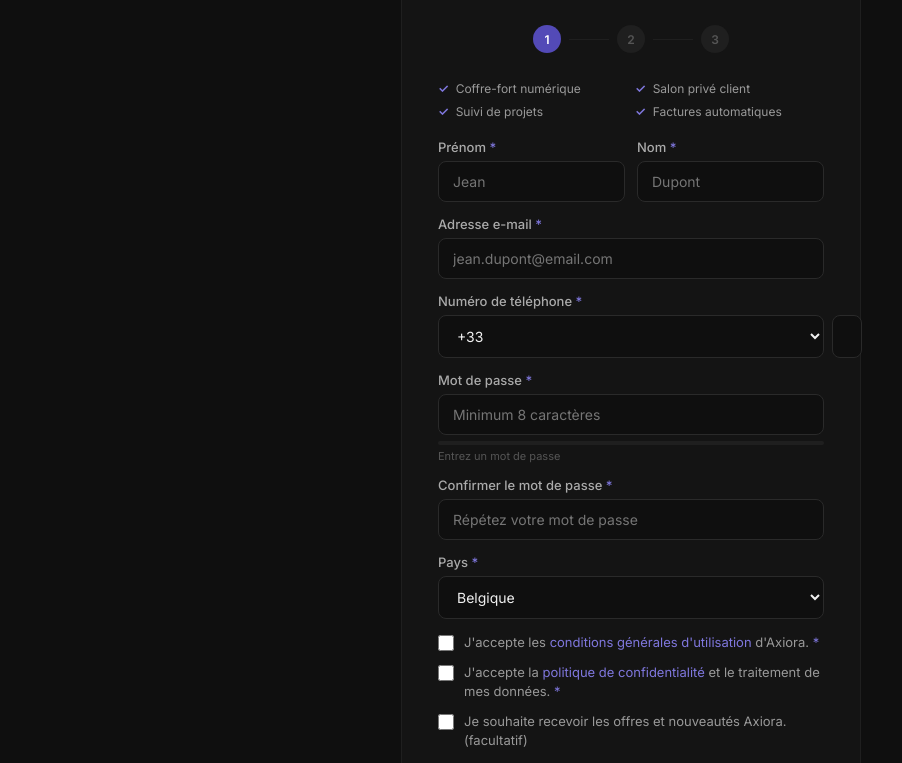
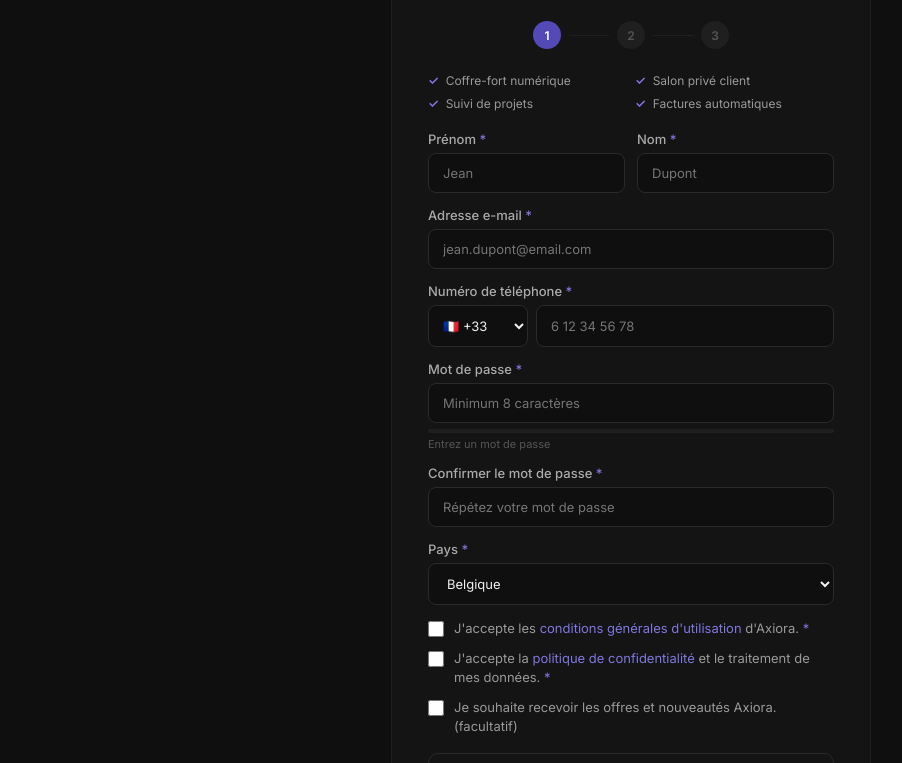
Before and after one commit to horacionancy43-ux/axiora, a website: page inscription.html in a window 1280 px wide. Shown: the part 242-1005 px from the top of the page, without its empty margins (9-911 px from the left). Drawn offline with Linux system fonts and the light colour scheme.

Commit message:
Inscription refaite proprement

```diff
--- a/inscription.html
+++ b/inscription.html
@@ -19,19 +19,22 @@
     .main { flex: 1; display: flex; align-items: center; justify-content: center; padding: 40px 20px; }
     .card {
       background: #141414; border: 1px solid #1f1f1f; border-radius: 16px;
-      padding: 36px; width: 100%; max-width: 460px;
+      padding: 36px; width: 100%; max-width: 480px;
     }
-    .card-header { text-align: center; margin-bottom: 28px; }
+    .card-header { text-align: center; margin-bottom: 24px; }
     .card-icon { font-size: 36px; margin-bottom: 12px; }
     .card-header h1 { font-size: 22px; font-weight: 600; margin-bottom: 6px; }
     .card-header p { font-size: 14px; color: #777; }
 
-    .steps { display: flex; align-items: center; justify-content: center; gap: 8px; margin-bottom: 28px; }
+    .steps { display: flex; align-items: center; justify-content: center; gap: 8px; margin-bottom: 24px; }
     .step { width: 28px; height: 28px; border-radius: 50%; display: flex; align-items: center; justify-content: center; font-size: 12px; font-weight: 600; }
     .step.active { background: #534AB7; color: #fff; }
-    .step.done { background: #1D9E75; color: #fff; }
     .step.pending { background: #1f1f1f; color: #555; }
     .step-line { flex: 1; height: 1px; background: #1f1f1f; max-width: 40px; }
+
+    .benefits { display: grid; grid-template-columns: 1fr 1fr; gap: 8px; margin-bottom: 20px; }
+    .benefit { display: flex; align-items: center; gap: 7px; font-size: 12px; color: #999; }
+    .benefit::before { content: "✓"; color: #7F77DD; font-weight: 600; }
 
     .form-row { display: grid; grid-template-columns: 1fr 1fr; gap: 12px; }
     .form-group { margin-bottom: 14px; }
@@ -40,12 +43,26 @@
     .form-group input, .form-group select {
       width: 100%; padding: 11px 14px; background: #0f0f0f;
       border: 1px solid #2a2a2a; border-radius: 8px; color: #f0f0f0;
-      font-size: 14px; font-family: 'Inter', sans-serif; outline: none; transition: border-color .2s;
+      font-size: 13px; font-family: 'Inter', sans-serif; outline: none; transition: border-color .2s;
     }
     .form-group input:focus, .form-group select:focus { border-color: #534AB7; }
     .form-group select option { background: #141414; }
-    .phone-row { display: flex; gap: 8px; }
-    .phone-prefix { width: 75px; flex-shrink: 0; font-size: 13px; }
+
+    .phone-group { display: flex; gap: 8px; align-items: stretch; }
+    .phone-group select {
+      width: 100px; flex-shrink: 0; padding: 11px 10px;
+      background: #0f0f0f; border: 1px solid #2a2a2a; border-radius: 8px;
+      color: #f0f0f0; font-size: 13px; font-family: 'Inter', sans-serif;
+      outline: none; transition: border-color .2s; cursor: pointer;
+    }
+    .phone-group select:focus { border-color: #534AB7; }
+    .phone-group input {
+      flex: 1; padding: 11px 14px; background: #0f0f0f;
+      border: 1px solid #2a2a2a; border-radius: 8px; color: #f0f0f0;
+      font-size: 13px; font-family: 'Inter', sans-serif; outline: none;
+      transition: border-color .2s; min-width: 0;
+    }
+    .phone-group input:focus { border-color: #534AB7; }
 
     .password-strength { margin-top: 6px; }
     .strength-bar { height: 4px; background: #1f1f1f; border-radius: 99px; overflow: hidden; margin-bottom: 4px; }
@@ -71,6 +88,7 @@
       font-family: 'Inter', sans-serif; transition: background .2s;
     }
     .btn-submit:hover { background: #6B62D4; }
+    .btn-submit:disabled { background: #333; cursor: not-allowed; }
 
     .divider { display: flex; align-items: center; gap: 12px; margin: 20px 0; }
     .divider::before, .divider::after { content: ''; flex: 1; height: 1px; background: #1f1f1f; }
@@ -84,12 +102,6 @@
 
     .login-link { text-align: center; margin-top: 20px; font-size: 14px; color: #777; }
     .login-link a { color: #7F77DD; text-decoration: none; font-weight: 500; }
-
-    .benefits {
-      display: grid; grid-template-columns: 1fr 1fr; gap: 8px; margin-bottom: 20px;
-    }
-    .benefit { display: flex; align-items: center; gap: 7px; font-size: 12px; color: #999; }
-    .benefit::before { content: "✓"; color: #7F77DD; font-weight: 600; }
 
     footer { padding: 20px 40px; text-align: center; border-top: 1px solid #1f1f1f; }
     .footer-copy { font-size: 12px; color: #444; }
@@ -127,29 +139,30 @@
       <div class="form-row">
         <div class="form-group">
           <label>Prénom <span class="req">*</span></label>
-          <input type="text" placeholder="Jean">
+          <input type="text" id="prenom" placeholder="Jean">
         </div>
         <div class="form-group">
           <label>Nom <span class="req">*</span></label>
-          <input type="text" placeholder="Dupont">
+          <input type="text" id="nom" placeholder="Dupont">
         </div>
       </div>
 
       <div class="form-group">
         <label>Adresse e-mail <span class="req">*</span></label>
-        <input type="email" placeholder="jean.dupont@email.com">
+        <input type="email" id="email" placeholder="jean.dupont@email.com">
       </div>
 
       <div class="form-group">
         <label>Numéro de téléphone <span class="req">*</span></label>
-        <div class="phone-row">
-          <select class="phone-prefix">
-            <option>+33</option>
-            <option>+32</option>
-            <option>+41</option>
-            <option>+1</option>
+        <div class="phone-group">
+          <select id="indicatif">
+            <option value="+33">🇫🇷 +33</option>
+            <option value="+32">🇧🇪 +32</option>
+            <option value="+41">🇨🇭 +41</option>
+            <option value="+1">🇨🇦 +1</option>
+            <option value="+44">🇬🇧 +44</option>
           </select>
-          <input type="tel" placeholder="06 12 34 56 78" style="flex:1;">
+          <input type="tel" id="telephone" placeholder="6 12 34 56 78">
         </div>
       </div>
 
@@ -164,12 +177,12 @@
 
       <div class="form-group">
         <label>Confirmer le mot de passe <span class="req">*</span></label>
-        <input type="password" placeholder="Répétez votre mot de passe">
+        <input type="password" id="pwd-confirm" placeholder="Répétez votre mot de passe">
       </div>
 
       <div class="form-group">
         <label>Pays <span class="req">*</span></label>
-        <select>
+        <select id="pays">
           <option>France</option>
           <option selected>Belgique</option>
           <option>Suisse</option>
@@ -180,11 +193,11 @@
 
       <div class="checkboxes">
         <div class="check-item">
-          <input type="checkbox">
+          <input type="checkbox" id="cgu">
           <span>J'accepte les <a href="/contact">conditions générales d'utilisation</a> d'Axiora. <span class="req">*</span></span>
         </div>
         <div class="check-item">
-          <input type="checkbox">
+          <input type="checkbox" id="rgpd">
           <span>J'accepte la <a href="/apropos">politique de confidentialité</a> et le traitement de mes données. <span class="req">*</span></span>
         </div>
         <div class="check-item">
@@ -221,9 +234,12 @@
   </footer>
 
   <script>
+    const API_URL = 'https://axiora-production.up.railway.app';
+
     const pwd = document.getElementById('pwd');
     const fill = document.getElementById('strength-fill');
     const text = document.getElementById('strength-text');
+
     pwd.addEventListener('input', () => {
       const v = pwd.value;
       let score = 0;
@@ -243,26 +259,34 @@
       text.style.color = levels[score].c;
       text.textContent = v.length === 0 ? 'Entrez un mot de passe' : levels[score].t;
     });
-  </script>
-
-<script>
-  const API_URL = 'https://axiora-production.up.railway.app';
 
     async function inscrire() {
-    const prenom = document.querySelector('input[placeholder="Jean"]').value;
-    const nom = document.querySelector('input[placeholder="Dupont"]').value;
-    const email = document.querySelector('input[type="email"]').value;
-    const telephone = document.querySelector('input[type="tel"]').value;
+      const prenom = document.getElementById('prenom').value.trim();
+      const nom = document.getElementById('nom').value.trim();
+      const email = document.getElementById('email').value.trim();
+      const indicatif = document.getElementById('indicatif').value;
+      const tel = document.getElementById('telephone').value.trim();
+      const telephone = indicatif + tel;
       const password = document.getElementById('pwd').value;
-    const pays = document.querySelector('select').value;
+      const passwordConfirm = document.getElementById('pwd-confirm').value;
+      const pays = document.getElementById('pays').value;
+      const cgu = document.getElementById('cgu').checked;
+      const rgpd = document.getElementById('rgpd').checked;
 
-    if (!prenom || !nom || !email || !password) {
+      if (!prenom || !nom || !email || !tel || !password) {
         alert('Veuillez remplir tous les champs obligatoires !');
         return;
       }
-
+      if (password !== passwordConfirm) {
+        alert('Les mots de passe ne correspondent pas !');
+        return;
+      }
       if (password.length < 8) {
         alert('Le mot de passe doit contenir au moins 8 caractères !');
+        return;
+      }
+      if (!cgu || !rgpd) {
+        alert('Vous devez accepter les conditions générales et la politique de confidentialité !');
         return;
       }
 
@@ -280,7 +304,7 @@
         const data = await response.json();
 
         if (data.success) {
-        alert('✅ Compte créé avec succès ! Vérifiez votre email pour confirmer votre compte.');
+          alert('✅ Compte créé ! Vérifiez votre email pour confirmer votre inscription.');
           window.location.href = '/connexion';
         } else {
           alert('Erreur : ' + (data.error || 'Impossible de créer le compte'));
@@ -293,5 +317,7 @@
         btn.disabled = false;
       }
     }
-</script>h</body>
+  </script>
+
+</body>
 </html>
```
Lines whose indentation alone changed are shown as unchanged.
